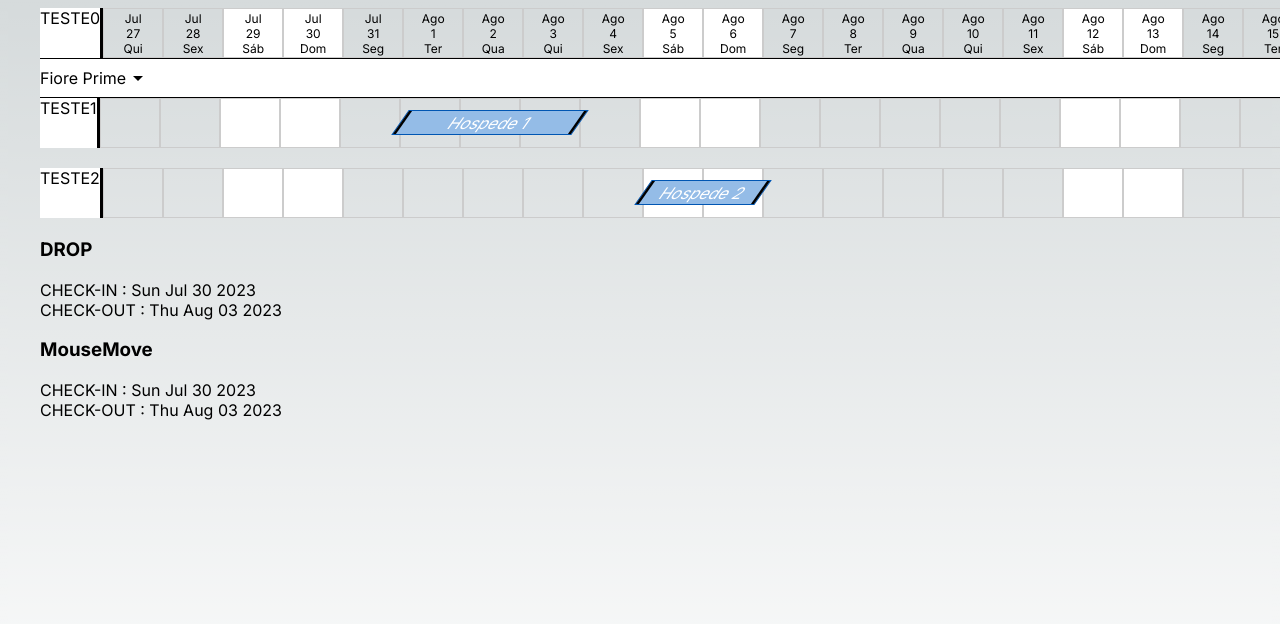
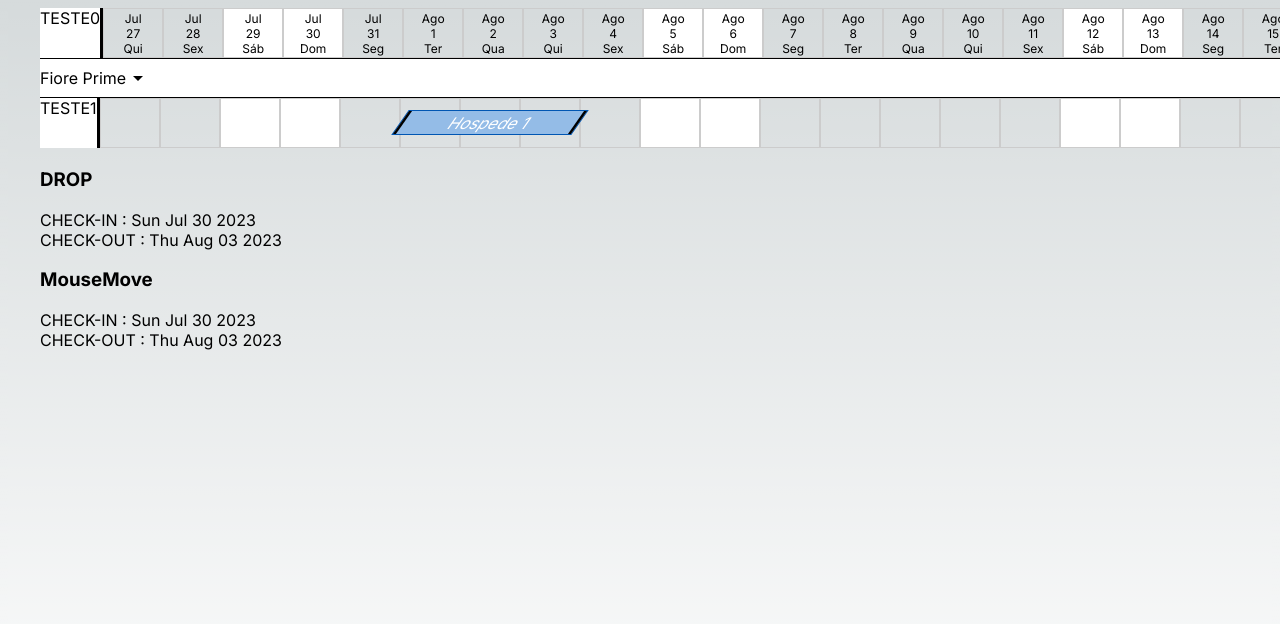
Before and after one commit to DiegoNobre0/Calendar-Componente-React.NextJS, a Next.js app: page / in a window 1280 px wide. Shown: the top 624 px of the page. Built offline with nearby package versions, Linux system fonts and the light colour scheme.

Commit message:
Ajuste no dimensionamento da div hospede

```diff
--- a/src/app/page.tsx
+++ b/src/app/page.tsx
@@ -10,8 +10,9 @@ import TextField, { OutlinedTextFieldProps } from '@mui/material/TextField';
 import InputAdornment from '@mui/material/InputAdornment';
 import Button from '@mui/material/Button';
 import Box from '@mui/material/Box';
-import React, {useRef, useState} from "react";
+import React, { useRef, useState } from "react";
 import ArrowDropDownIcon from '@mui/icons-material/ArrowDropDown';
+import { log } from 'console';
 
 export default function Home() {
 
@@ -51,16 +52,16 @@ export default function Home() {
       "CheckIn": "2023-08-01",
       "CheckOut": "2023-08-03"
     },
-  {
-      "IdReserva": 2,
-      "Cliente": "Hospede 2",
-      "IdImovel": 2,
-      "NumeroImovel": "TESTE2",
-      "NomeHotel": "Fiore Prime",
-      "IdHotel": 1,
-      "CheckIn": "2023-08-05",
-      "CheckOut": "2023-08-06"
-  }
+    // {
+    //   "IdReserva": 2,
+    //   "Cliente": "Hospede 2",
+    //   "IdImovel": 2,
+    //   "NumeroImovel": "TESTE2",
+    //   "NomeHotel": "Fiore Prime",
+    //   "IdHotel": 1,
+    //   "CheckIn": "2023-08-05",
+    //   "CheckOut": "2023-08-06"
+    // }
   ]);
 
   const dataInicio: any = new Date('2023-07-26');
@@ -71,7 +72,7 @@ const diasAbreviados = ['Dom', 'Seg', 'Ter', 'Qua', 'Qui', 'Sex', 'Sáb'];
 
   const intervalo = Math.floor((dataFim - dataInicio) / (1000 * 60 * 60 * 24));
 
-const datasIntervalo : any = [];
+  const datasIntervalo: any = [];
 
   for (let i = 1; i <= intervalo; i++) {
     const data = new Date(dataInicio);
@@ -96,12 +97,13 @@ const [guestData, setGuestData] = useState({
     checkOut: checkOutIndex,
   });
 
-const div1: any = useRef(null);
-const div2: any = useRef(null);
+  const div2 = useRef<HTMLDivElement[]>([]);
+  const div1: any = useRef<HTMLDivElement>(null);
 
   const onScroll = () => {
-  debugger
-  div2.current.scrollLeft = div1.current.scrollLeft;
+    div2.current.forEach(current => {
+      current.scrollLeft = div1.current?.scrollLeft || 0
+    })
   }
 
   const handleMouseDownDiv = (event: any) => {
@@ -128,13 +130,12 @@ const handleMouseLeave = () => {
   const [mouseCheckIn, setMouseCheckIn] = useState<any>(checkInDate);
   const [mouseCheckOut, setMouseCheckOut] = useState<any>(checkOutDate);
 
-const handleMouseDown = (event: any, isCheckIn: any) => {
-
+  const handleMouseDown = (event: any, isCheckIn: any, reservationIndex: number) => {
+    // Esta com o bug visual de ao tentar editar uma reserva e em seguida alterar a outra pois o dado que e utilizado e o o guest data, deveria ser o reservation.CheckIn orem o mesmo esta como string, e o esperado pelo codigo é number
     event.preventDefault();
 
-console.log(guestData.checkIn, guestData.checkOut);
-
     const startX = event.clientX;
+    const reservation = reservations[reservationIndex]
     const startLeft = (isCheckIn ? guestData.checkIn : guestData.checkOut) * dayWidth;
 
     const handleMouseMove = (event: any) => {
@@ -154,6 +155,7 @@ const handleMouseMove = (event: any) => {
           checkIn: newDay,
           checkOut: Math.max(guestData.checkOut, newDay),
         });
+
       } else {
         checkInDate = Math.min(guestData.checkIn, newDay)
         checkOutDate = newDay
@@ -165,9 +167,17 @@ const handleMouseMove = (event: any) => {
 
       setMouseCheckIn(datasIntervalo[checkInDate]);
       setMouseCheckOut(datasIntervalo[checkOutDate]);
+      setReservations(reservation => reservation.map((_reservaton, index) => {
+        if (index === reservationIndex) {
+          return {
+            ..._reservaton,
+            CheckIn: datasIntervalo[checkInDate],
+            CheckOut: datasIntervalo[checkOutDate]
+          }
+        }
+        return _reservaton
+      }))
 
-  console.log(checkInDate, checkOutDate)
-  console.log(datasIntervalo);
     };
 
     const handleMouseUp = () => {
@@ -219,8 +229,8 @@ const handleGuestDragEnd = () => {
   const [droppedCheckIn, setDroppedCheckIn] = useState<any>(checkInDate);
   const [droppedCheckOut, setDroppedCheckOut] = useState<any>(checkOutDate);
 
-const handleDayDrop = (event: any, day: any) => {
-  debugger
+  const handleDayDrop = (event: any, day: any, reservationIndex: number) => {
+
     event.preventDefault();
 
     const newCheckIn = day;
@@ -236,6 +246,17 @@ const handleDayDrop = (event: any, day: any) => {
 
     setDroppedCheckIn(datasIntervalo[newCheckIn]);
     setDroppedCheckOut(datasIntervalo[newCheckOut]);
+    // Ao fazer o drop esta aumentando o tamanho da width
+    setReservations(reservation => reservation.map((_reservaton, index) => {
+      if (index === reservationIndex) {
+        return {
+          ..._reservaton,
+          CheckIn: datasIntervalo[newCheckIn],
+          CheckOut: datasIntervalo[newCheckOut]
+        }
+      }
+      return _reservaton
+    }))
   };
 
   const toggleAccordion = () => {
@@ -243,47 +264,41 @@ const toggleAccordion = () => {
   };
 
 
-const [CheckIn, setCheckIn] = useState<any>(checkInDate);
-const [CheckOut, setCheckOut] = useState<any>(checkInDate);
-
-const convertCheckIn = (dateIn : any) =>{
-debugger
+  const convertCheckIn = (dateIn: any) => {
     const CheckIn = new Date(dateIn);
-
     let convertCheckIn = datasIntervalo.findIndex((date: any) => date.getTime() === CheckIn.getTime());
 
-return convertCheckIn ;
+    return convertCheckIn;
   }
 
 
-const convertCheckOut = (dateOut : any) =>{
+  const convertCheckOut = (dateOut: any) => {
     const CheckOut = new Date(dateOut);
-debugger
     let convertCheckOut = datasIntervalo.findIndex((date: any) => date.getTime() === CheckOut.getTime());
-return convertCheckOut ;
+    return convertCheckOut;
   }
 
   return (
     <main className={styles.main}>
-    <div style={{display:'flex'}}>
+      <div style={{ display: 'flex' }}>
         <div >
-      <div style={{display: 'flex', width:'80rem', overflow: 'auto', cursor: 'pointer'}} ref={div1}
+          <div style={{ display: 'flex', width: '80rem', overflow: 'auto', cursor: 'pointer' }} ref={div1}
             onScroll={onScroll}
             onMouseDown={handleMouseDownDiv}
             onMouseMove={handleMouseMove}
             onMouseUp={handleMouseUp}
             onMouseLeave={handleMouseLeave}>
-        <div style={{width:'10rem', backgroundColor:'#fff', borderRight: 'solid 3px'}}>TESTE0</div>
+            <div style={{ width: '10rem', backgroundColor: '#fff', borderRight: 'solid 3px' }}>TESTE0</div>
             <div className={styles.calendar}>
               <div className={styles.daysContainer} >
                 {datasIntervalo.map((date: any, index: any) => (
                   <div
                     key={index}
                     className={`${styles.day} ${styles.draggingOver}`}
-              style={{ backgroundColor: (diasAbreviados[date.getDay()] === 'Dom' || diasAbreviados[date.getDay()] === 'Sáb') ? 'white' : 'transparent'}}
+                    style={{ backgroundColor: (diasAbreviados[date.getDay()] === 'Dom' || diasAbreviados[date.getDay()] === 'Sáb') ? 'white' : 'transparent' }}
                   >
                     <span style={{ userSelect: 'none' }}>{mesesAbreviados[date.getMonth()]}</span>
-              <span style={{ textAlign: 'center', userSelect: 'none'  }}>{date.getDate()}</span>
+                    <span style={{ textAlign: 'center', userSelect: 'none' }}>{date.getDate()}</span>
                     <span style={{ userSelect: 'none' }}>{diasAbreviados[date.getDay()]}</span>
                   </div>
                 ))}
@@ -292,20 +307,22 @@ return (
           </div>
         </div>
       </div>
-    <div style={{width: '80rem' }}>
-      <div  onClick={toggleAccordion} style={{height: '2.5rem' ,display: 'flex', justifyContent: 'flex-start', borderTop: 'solid 1px', borderBottom: 'solid 1px', background: '#fff',alignItems:'center'}}>
+      <div style={{ width: '80rem' }}>
+        <div onClick={toggleAccordion} style={{ height: '2.5rem', display: 'flex', justifyContent: 'flex-start', borderTop: 'solid 1px', borderBottom: 'solid 1px', background: '#fff', alignItems: 'center' }}>
           Fiore Prime
           <ArrowDropDownIcon></ArrowDropDownIcon>
         </div>
         {accordionOpen && (
           <div>
-        {reservations.map((reservation) => (
+            {reservations.map((reservation: any, reservationIndex: any) => (
               <div
-            key={reservation.IdImovel}
-            style={{marginBottom: '20px'}}
+                key={reservationIndex}
+                style={{ marginBottom: '20px' }}
               >
-          <div style={{display:'flex',overflow: 'hidden'}} ref={div2} onScroll={onScroll}>
-            <div style={{width:'10rem', backgroundColor:'#fff', borderRight: 'solid 3px'}}>{reservation.NumeroImovel}</div>
+                <div style={{ display: 'flex', overflow: 'hidden' }} ref={(element) => {
+                  div2.current[reservationIndex] = element as any
+                }} onScroll={onScroll}>
+                  <div style={{ width: '10rem', backgroundColor: '#fff', borderRight: 'solid 3px' }}>{reservation.NumeroImovel}</div>
                   <div className={styles.calendar} >
                     <div className={styles.daysContainer} >
                       {datasIntervalo.map((date: any, index: any) => (
@@ -313,8 +330,8 @@ return (
                           key={index}
                           className={`${styles.day} ${styles.draggingOver}`}
                           onDragOver={(event) => event.preventDefault()}
-                  onDrop={(event) => handleDayDrop(event, index)}
-                  style={{ backgroundColor: (diasAbreviados[date.getDay()] === 'Dom' || diasAbreviados[date.getDay()] === 'Sáb') ? 'white' : 'transparent'}}
+                          onDrop={(event) => handleDayDrop(event, index, reservationIndex)}
+                          style={{ backgroundColor: (diasAbreviados[date.getDay()] === 'Dom' || diasAbreviados[date.getDay()] === 'Sáb') ? 'white' : 'transparent' }}
                         >
                           <span className={styles.clipPath}>{mesesAbreviados[date.getMonth()]}</span>
                           <span className={styles.clipPath} style={{ textAlign: 'center' }}>{date.getDate()}</span>
@@ -333,8 +350,8 @@ return (
                           justifyContent: 'space-between'
                         }}
                         draggable
-                onDragStart={handleGuestDragStart}
-                onDragEnd={handleGuestDragEnd}
+                      // onDragStart={handleGuestDragStart}
+                      // onDragEnd={handleGuestDragEnd}
                       >
                         <div
                           className={styles.checkInOut}
@@ -345,7 +362,7 @@ return (
                             height: '100%',
                             width: '3px'
                           }}
-                  onMouseDown={(e) => handleMouseDown(e, true)}
+                          onMouseDown={(e) => handleMouseDown(e, true, reservationIndex)}
                         >
                         </div>
                         <span>{reservation.Cliente}</span>
@@ -358,7 +375,7 @@ return (
                             height: '100%',
                             width: '3px'
                           }}
-                  onMouseDown={(e) => handleMouseDown(e, false)}
+                          onMouseDown={(e) => handleMouseDown(e, false, reservationIndex)}
                         >
                         </div>
                       </div>
@@ -375,12 +392,12 @@ return (
 
       <div>
         <h3>DROP</h3>
-      <span>CHECK-IN : {droppedCheckIn ? droppedCheckIn.toDateString() : 'N/A'}</span><br/>
+        <span>CHECK-IN : {droppedCheckIn ? droppedCheckIn.toDateString() : 'N/A'}</span><br />
         <span>CHECK-OUT : {droppedCheckOut ? droppedCheckOut.toDateString() : 'N/A'}</span>
       </div>
       <div>
         <h3>MouseMove</h3>
-      <span>CHECK-IN : {mouseCheckIn ? mouseCheckIn.toDateString() : 'N/A'}</span><br/>
+        <span>CHECK-IN : {mouseCheckIn ? mouseCheckIn.toDateString() : 'N/A'}</span><br />
         <span>CHECK-OUT : {mouseCheckOut ? mouseCheckOut.toDateString() : 'N/A'}</span>
       </div>
 
```
Lines whose indentation alone changed are shown as unchanged.
